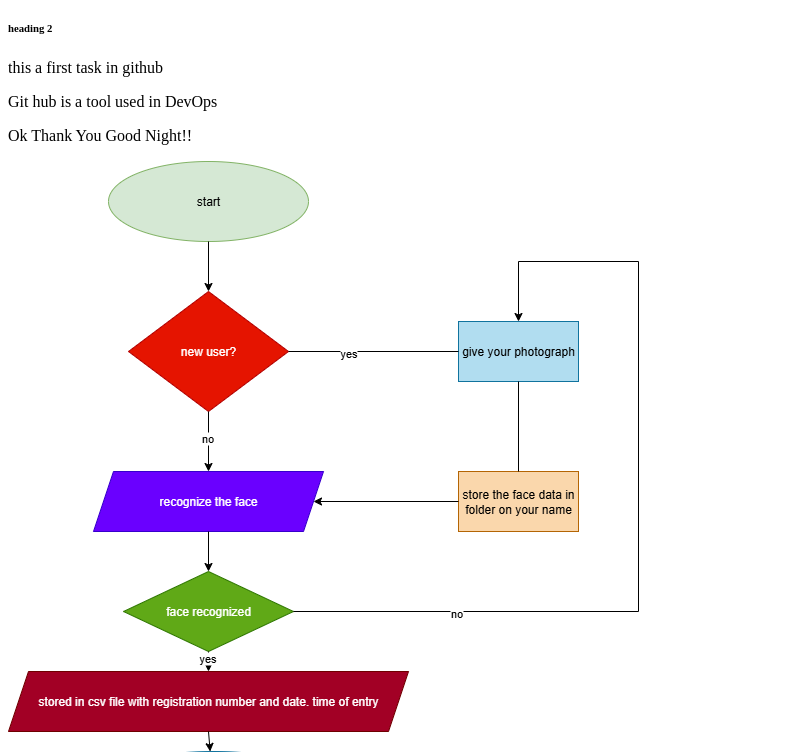
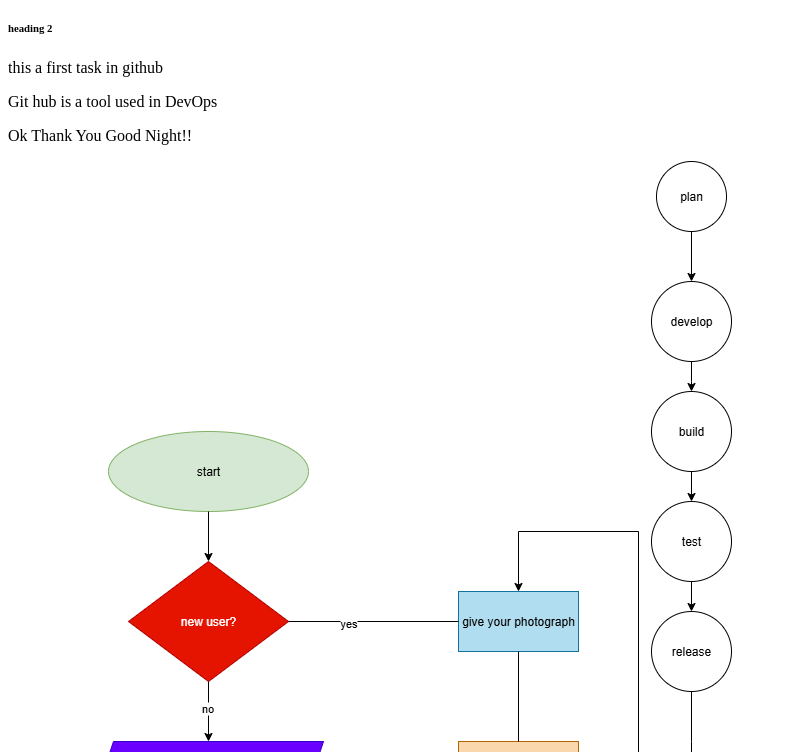
Before and after one commit to MohanKrishna181818/group-task-1, a plain HTML site: page index.html in a window 1280 px wide. Shown: the part 48-800 px from the top of the page, without its empty margins (0-787 px from the left). Drawn offline with Linux system fonts and the light colour scheme.

Commit message:
Update index.html

```diff
--- a/index.html
+++ b/index.html
@@ -9,5 +9,6 @@
 <p> Git hub is a tool used in DevOps</p>
 <p>Ok Thank You Good Night!!</p>
   <img src="face recognition attendence system.png">
+  <img src="devops-lifecycle.png">
 </body>
 </html>
```
